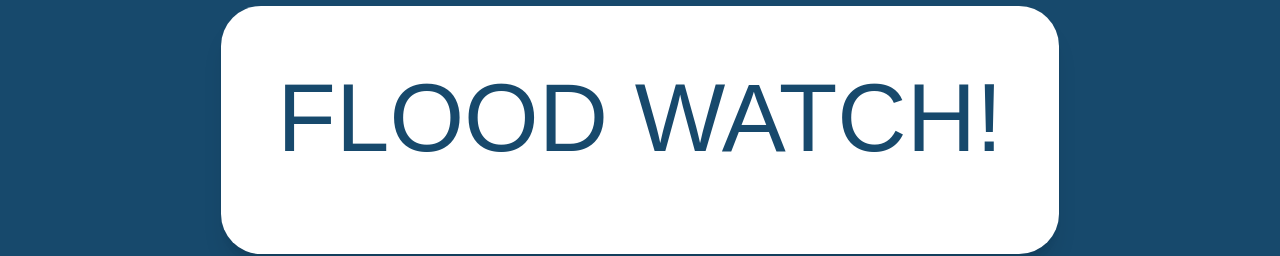
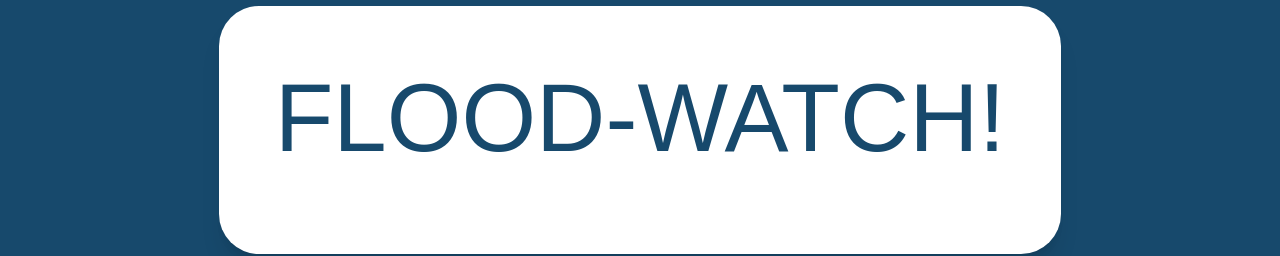
Before and after one commit to JeetPatwa04/SASEHack-Flood-Prediction-Project, a Next.js app: page / in a window 1280 px wide. Shown: the part 326-582 px from the top of the page. Built offline with nearby package versions, Linux system fonts and the light colour scheme; a web font is replaced by a local one.

Commit message:
Window and Title Rename

```diff
--- a/app/layout.tsx
+++ b/app/layout.tsx
@@ -7,7 +7,7 @@ const dmSans = DM_Sans({ subsets: ["latin"], weight: ["400", "500", "600"], vari
 const dmMono = DM_Mono({ subsets: ["latin"], weight: ["400", "500"], variable: "--next-mono" });
 
 export const metadata: Metadata = {
-  title: "FloodWatch – ML-Powered River Level Forecasting",
+  title: "Flood-Watch! – ML-Powered River Level Forecasting",
   description: "Real-time flood risk monitoring powered by USGS data and machine learning.",
 };
 
--- a/app/page.tsx
+++ b/app/page.tsx
@@ -10,7 +10,7 @@ export default function Home() {
       />
       <div className="flex min-h-[calc(100vh-92px)] items-center justify-center px-6">
         <div className="animate-fade-up rounded-blob bg-white px-14 py-16 text-center shadow-xl">
-          <h1 className="font-potta text-6xl text-navy md:text-8xl">FLOOD WATCH!</h1>
+          <h1 className="font-potta text-6xl text-navy md:text-8xl">FLOOD-WATCH!</h1>
           <div className="mt-6 flex items-center justify-center gap-2 font-mono-flood text-sm text-navy/70" />
         </div>
       </div>
```
